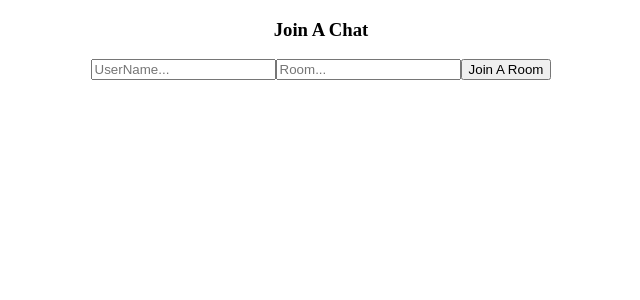
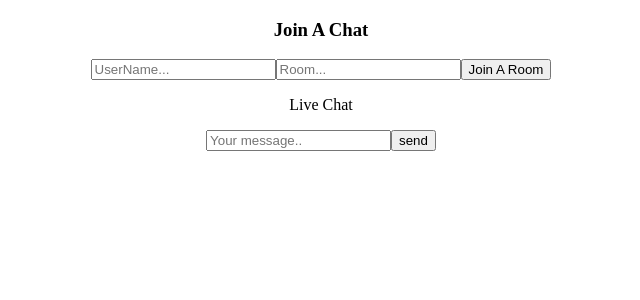
Before and after one commit to Ven1204/live_Chat, a React (Create React App) app in the folder client/: page / in a window 1280 px wide. Shown: the top 300 px of the page, without its empty margins (319-959 px from the left). Built offline with nearby package versions, Linux system fonts and the light colour scheme; no server answers.

Commit message:
sending form  data to server

```diff
--- a/client/src/App.js
+++ b/client/src/App.js
@@ -1,6 +1,7 @@
 import './App.css';
 import io from "socket.io-client";
 import { useState } from 'react';
+import Chat from './Chat';
 
 const socket = io.connect("http://localhost:3001");
 
@@ -22,6 +23,12 @@
       <input type="text" placeholder='Room...' onChange={(event) => {setRoom(event.target.value)}} />
       <button onClick={joinRoom}>Join A Room</button>
 
+      <Chat
+        socket={socket}
+        username={userName}
+        room={room}
+      />
+
     </div>
   );
 }
--- /dev/null
+++ b/client/src/Chat.js
@@ -0,0 +1,39 @@
+import React, { useState } from 'react';
+
+function Chat(socket, username, room) {
+  const [message, setMessage] = useState("");
+
+  const sendMessage = async() =>{
+    if(message !== ""){
+      const messageData = {
+        room: room,
+        name:  username,
+        message: message,
+        time: new Date(Date.now()).getHours() + ":" + new Date(Date.now()).getMinutes()
+      }
+
+      await socket.emit("send_message", messageData);
+    }
+  }
+
+  return (
+    <div>
+      <div className="chat-header">
+        <p>Live Chat</p>
+      </div>
+
+      <div className="chat-body"></div>
+
+      <div className="chat-footer">
+        <input
+          type="text"
+          placeholder='Your message..'
+          onChange = {(event) => {setMessage(event.target.value)}}
+        />
+        <button onClick={sendMessage}>send</button>
+      </div>
+    </div>
+  )
+}
+
+export default Chat
```
Also changed, not shown: 1 other file (tests, documents, lock files or other folders).
